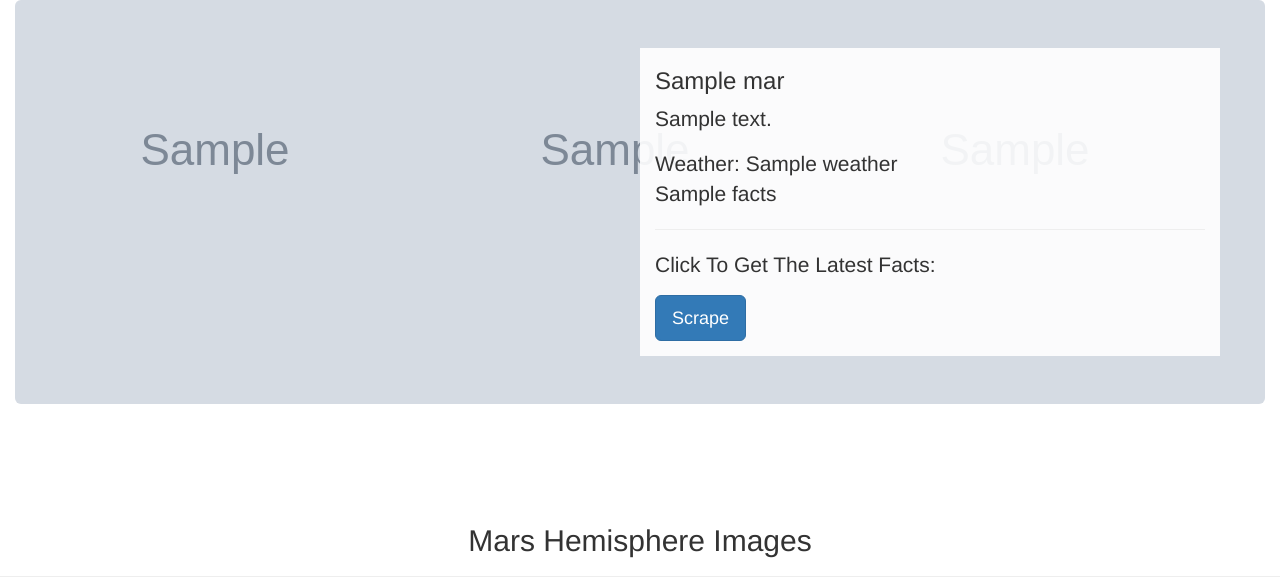
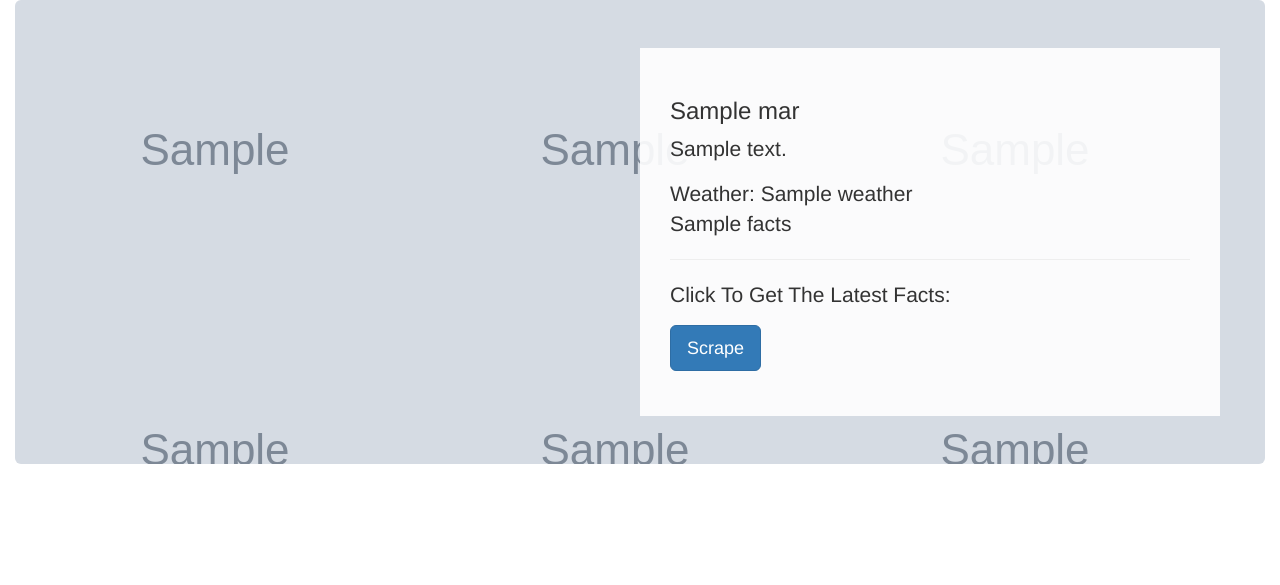
Before and after one commit to KENG85/web-scraping-challenge, a Flask app: page / in a window 1280 px wide. Shown: the top 585 px of the page. Run offline with Flask 2, Linux system fonts and the light colour scheme; grey boxes marked "Sample" are stand-in pictures; a database or web service that is not in the repository returns one stand-in record (values such as "Sample title"); some libraries are stand-ins or nearby versions.

Commit message:
screenshhots provided

```diff
--- a/templates/index.html
+++ b/templates/index.html
@@ -18,14 +18,14 @@
 </head>
 
 <body>
-  <!--mars info-->
+  <!--mars info header-->
   <div class="container-fluid">
     <div class="jumbotron" style="background-image: url({{mars.Featured_image}})">
       <div class="row" >
         <div class="col-md-6">
 
         </div>
-        <div class="col-md-6" style="background-color: rgba(255, 255, 255, .90)" style="padding-bottom:80px;">
+        <div class="col-md-6" style="background-color: rgba(255, 255, 255, .90); padding: 30px;">
           <h3>{{ mars.Title }}</h3>
           <p>{{ mars.Description }}</p>
           <p>Weather: {{ mars.Weather }}<br />
@@ -36,8 +36,6 @@
         </div>
       </div>
   </div>
-
-
   <!-- Mars Hemispheres -->
   <div class="row" id="mars-hemispheres" style="margin-top:80px;">
 
```
Also changed, not shown: 4 other files.
